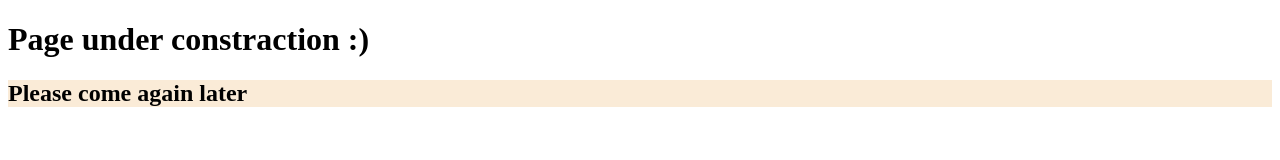
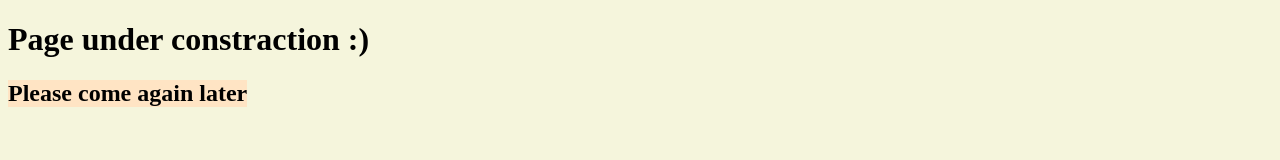
Before and after one commit to AndreasStavropoulos/volta76.github.io, a plain HTML site: page index.html in a window 1280 px wide. Drawn offline with Linux system fonts and the light colour scheme.

Commit message:
Add files via upload

```diff
--- a/index.html
+++ b/index.html
@@ -4,10 +4,11 @@
     <meta charset="UTF-8" />
     <meta name="viewport" content="width=device-width, initial-scale=1.0" />
     <title>Lepanto</title>
+    <link rel="stylesheet" href="style.css" />
   </head>
   <body>
     <div><h1>Page under constraction :)</h1></div>
-    <div style="background-color: antiquewhite">
+    <div class="subtitle">
       <h2>Please come again later</h2>
     </div>
   </body>
--- /dev/null
+++ b/style.css
@@ -0,0 +1,7 @@
+body {
+  background-color: beige;
+}
+.subtitle {
+  background-color: bisque;
+  width: fit-content;
+}
```
